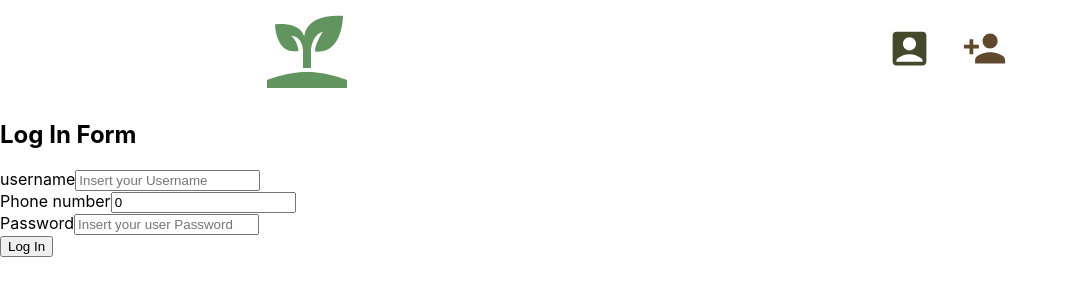
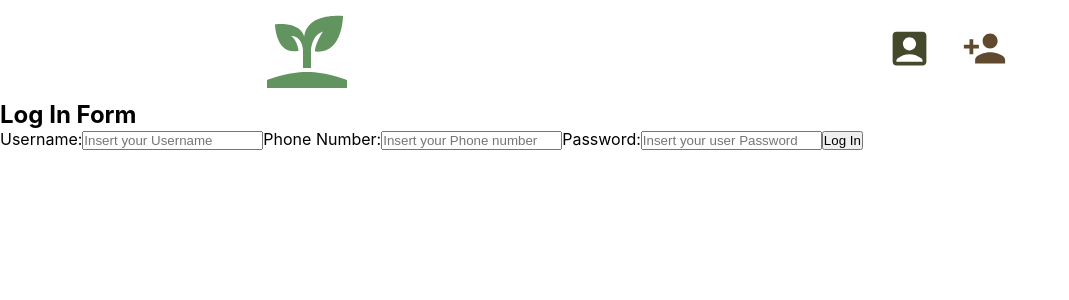
Before and after one commit to build-week-ft-water-my-plants-4/front-end, a React (Create React App) app in the folder water-my-plants/: page /login in a window 1280 px wide. Shown: the top 300 px of the page, without its empty margins (0-1069 px from the left). Built offline with nearby package versions, Linux system fonts and the light colour scheme.

Commit message:
small changes to login.js - mainly spacing, indentation, etc. changed from function () to arrow function const

```diff
--- a/water-my-plants/src/App.js
+++ b/water-my-plants/src/App.js
@@ -1,4 +1,4 @@
-
+import './App.css'
 import React from 'react';
 import { Route, Switch } from 'react-router-dom';
 import ProtectedRoute from './components/Protected Route/ProtectedRoute';
@@ -17,7 +17,6 @@ const App = () => {
   const isLoggedin = localStorage.getItem("token");
 
   return (
-    <>
     <StyledTheme>
 
       <Header />
@@ -37,7 +36,6 @@ const App = () => {
       </Switch>
 
     </StyledTheme>
-    </>
   )
 }
 
--- a/water-my-plants/src/components/Add Plant/AddPlant.js
+++ b/water-my-plants/src/components/Add Plant/AddPlant.js
@@ -23,7 +23,6 @@ function AddPlant(props) {
     axiosWithAuth().post("/api/plants", formValues)
     .then(res => {
       console.log(res);
-
     })
     .catch(err => {
       console.error(err);
--- a/water-my-plants/src/components/Landing Page/LandingPage.js
+++ b/water-my-plants/src/components/Landing Page/LandingPage.js
@@ -22,6 +22,7 @@ const LandingPage = () => {
                 <h3>Introducing<br/><StyledSpan>Garden of Eden</StyledSpan></h3>
                 <StyledButton><Link to='/login'>Login</Link></StyledButton>
                 <StyledButton><Link to='sign-up'>Sign Up</Link></StyledButton>
+                <StyledButton><Link to='add-plant'>Add Plant Component</Link></StyledButton>
             </StyledIntroContainer>
 
 
--- a/water-my-plants/src/components/Login/Login.js
+++ b/water-my-plants/src/components/Login/Login.js
@@ -1,43 +1,47 @@
-
 import React,{useState} from 'react';
 import axiosWithAuth from '../../utils/axiosWithAuth';
+import { useHistory } from 'react-router';
 
-function Login(props) {
+const Login = () => {
 
+    const { push } = useHistory();
 
     const initialLoginValues ={
     username:"",
-        phone_number:0,
+    phone_number:'',
     password:""
     }
 
     const [loginValues, setLoginValues]=useState(initialLoginValues)
 
-    const onChange=(event)=>{
-        const {name,value}=event.target;
-        setLoginValues({...loginValues,[name]:value})
+    const onChange = (event) => {
+        const { name, value } = event.target;
+        setLoginValues({
+            ...loginValues,
+            [name]: value
+        })
     }
 
-    const onSubmit =evt =>{
+    const onSubmit = evt =>{
         evt.preventDefault()
         axiosWithAuth().post('/auth/login', loginValues)
         .then(res => {
             localStorage.setItem("token", res.data.token);
             localStorage.setItem("username", res.data.username);
             localStorage.setItem("password", res.data.password);
-            props.history.push('/add-plant');
+            push('/add-plant');
         })
         .catch(err => {
             console.error(err);
         })
        console.log(loginValues)
     }
-    return(
 
 
+    return(
         <form onSubmit={onSubmit}>
             <h2>Log In Form</h2>
-                <label>username
+            <label>Username:
                 <input
                 type="text"
                 name='username'
@@ -46,8 +50,7 @@ function Login(props) {
                 placeholder="Insert your Username"
                 />
             </label>
-                <br/>
-                <label>Phone number
+            <label>Phone Number:
                 <input
                 type="text"
                 name='phone_number'
@@ -56,8 +59,7 @@ function Login(props) {
                 placeholder="Insert your Phone number"
                 />
             </label>
-                <br/>
-                <label>Password
+            <label>Password:
                 <input
                 type="password"
                 name='password'
@@ -66,10 +68,9 @@ function Login(props) {
                 placeholder="Insert your user Password"
                 />
             </label>
-                <br/>
-                <input type='submit' value="Log In"></input>
+
+            <input type='submit' value="Log In" />
         </form>
-
     )
 }
 
```
Lines whose indentation alone changed are shown as unchanged.
